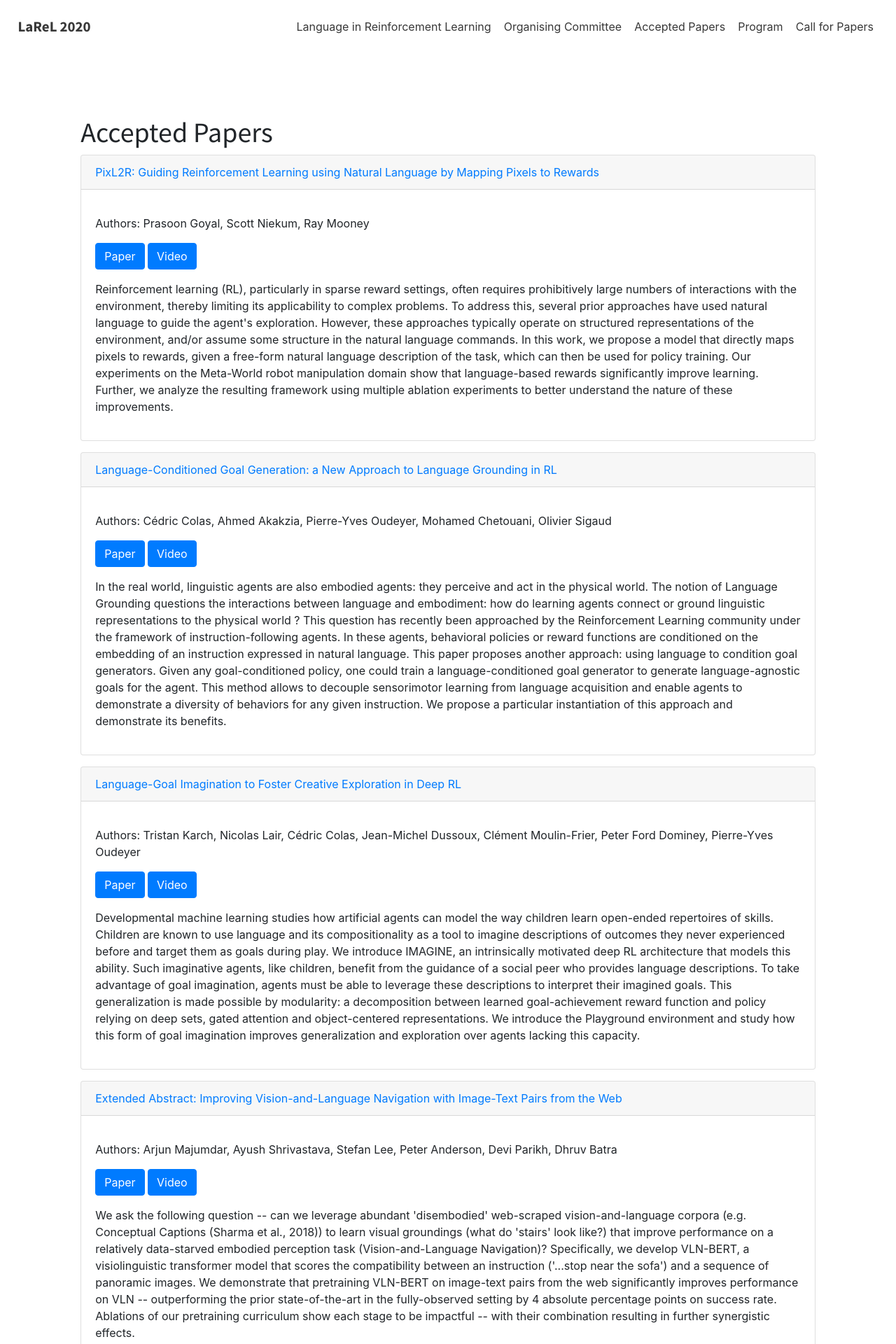
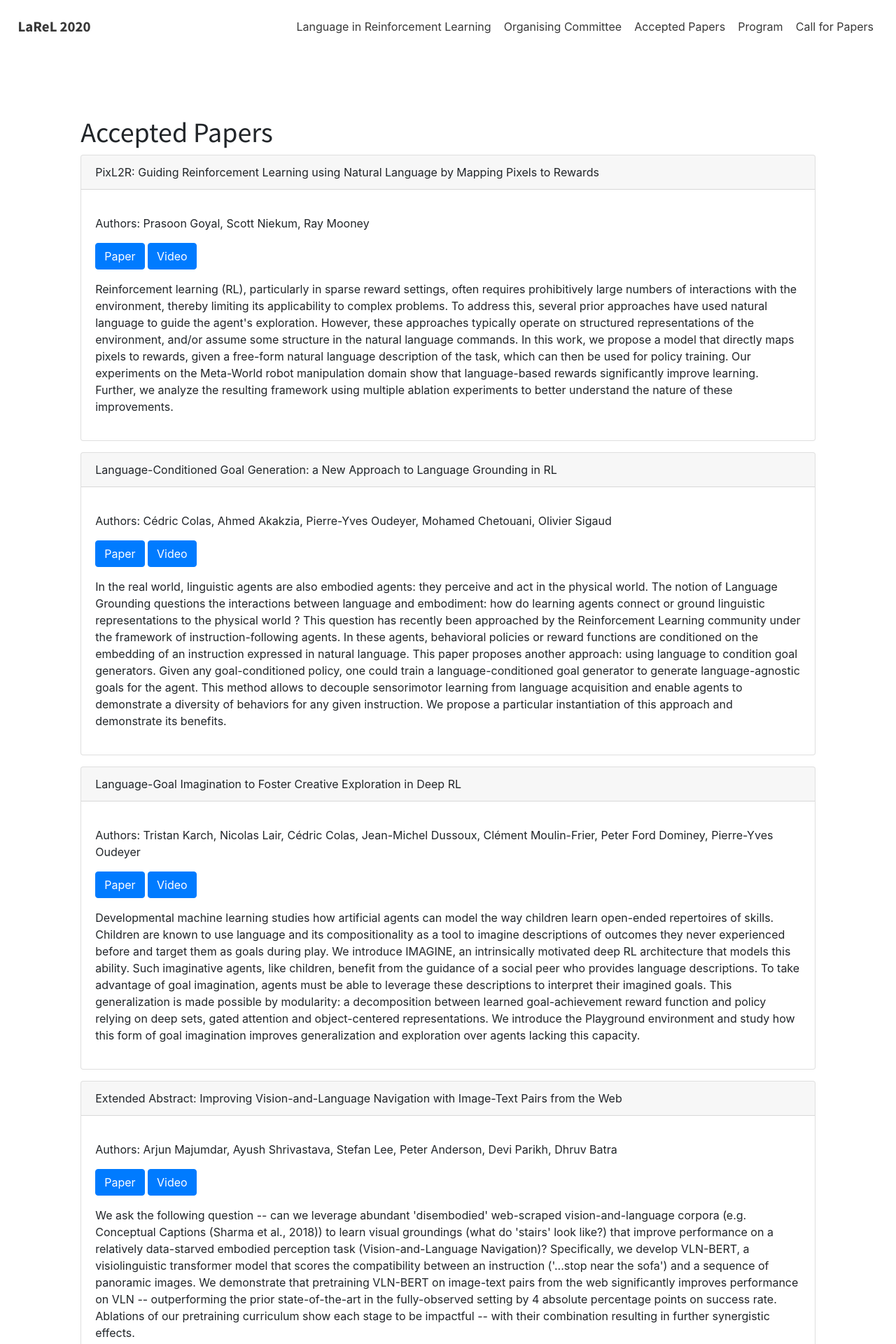
Before and after one commit to LaReL-WS/LaReL-WS.github.io, a Jekyll site: the page built from pages/papers.md, in a window 1280 px wide. Shown: the top 1920 px of the page at 70% size. Built offline with Jekyll 4.4.1, drawn with Linux system fonts in a browser that asks for light colours.

```diff
--- a/_includes/paper.html
+++ b/_includes/paper.html
@@ -1,6 +1,6 @@
 <div class="card mb-3">
   <div class="card-header">
-    <a href="https://openreview.net/forum?id={{include.review}}">{{include.title}}</a>
+    {{include.title}}
   </div>
   <div class="card-body">
     <p class="card-text">
```
